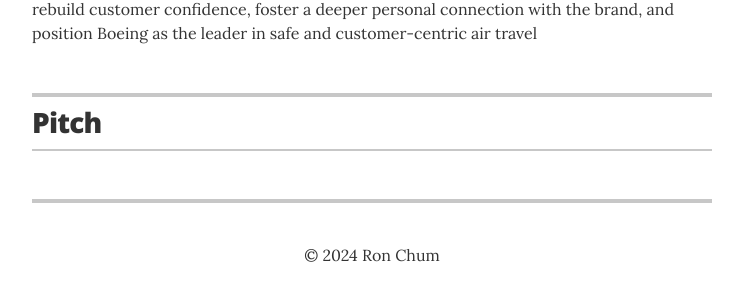
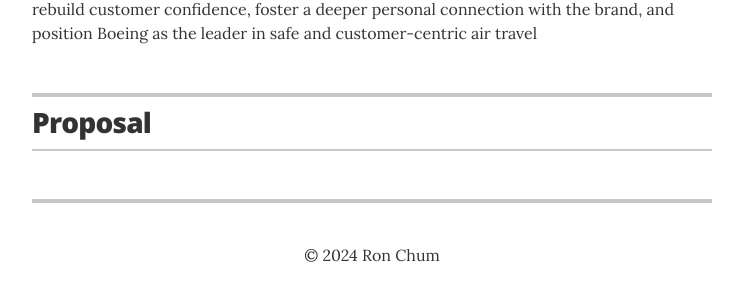
Before and after one commit to rchum/p5, a Jekyll site: the page built from index.html, in a window 1280 px wide. Shown: the part 538-839 px from the top of the page, without its empty margins (268-1011 px from the left). Built offline with Jekyll 4.4.1, drawn with Linux system fonts in a browser that asks for light colours.

Commit message:
Update resume.html

```diff
--- a/_layouts/resume.html
+++ b/_layouts/resume.html
@@ -127,7 +127,7 @@
       <section class="content-section">
 
         <header class="section-header">
-          <h2>Pitch</h2>
+          <h2>Proposal</h2>
         </header>
         {% for skill in site.data.skills %}
         <div class="resume-item">
```
